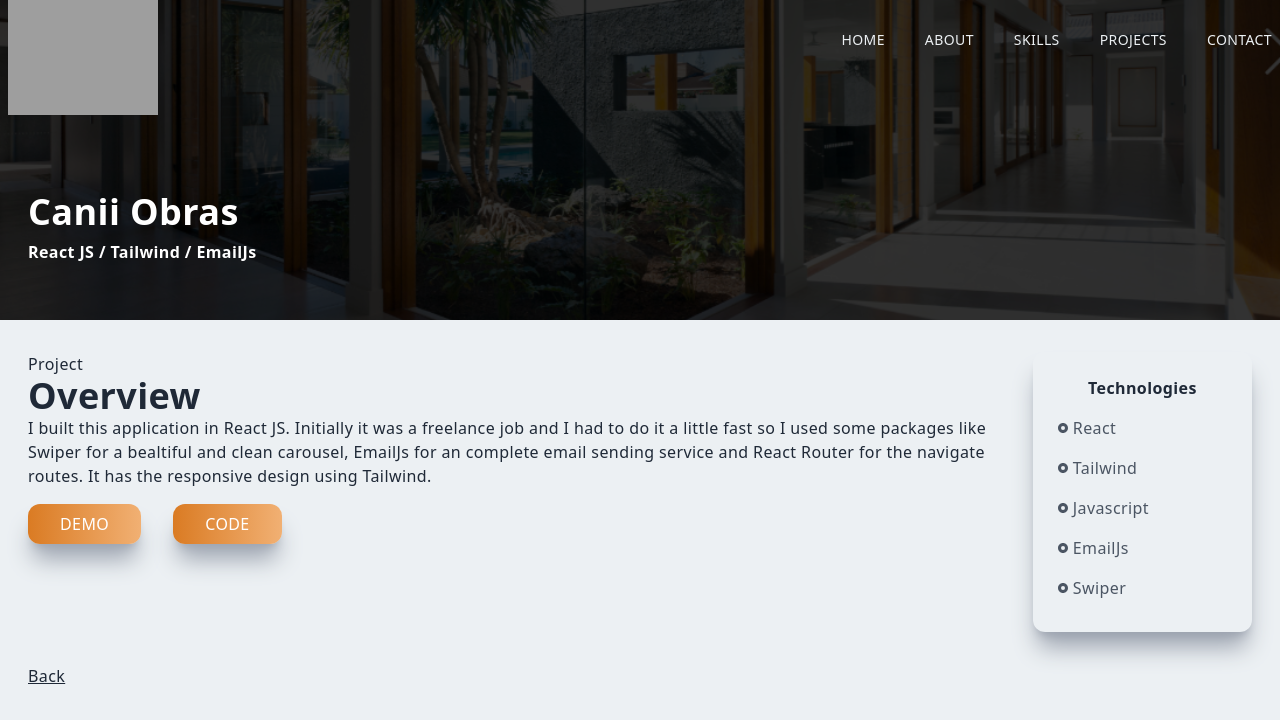
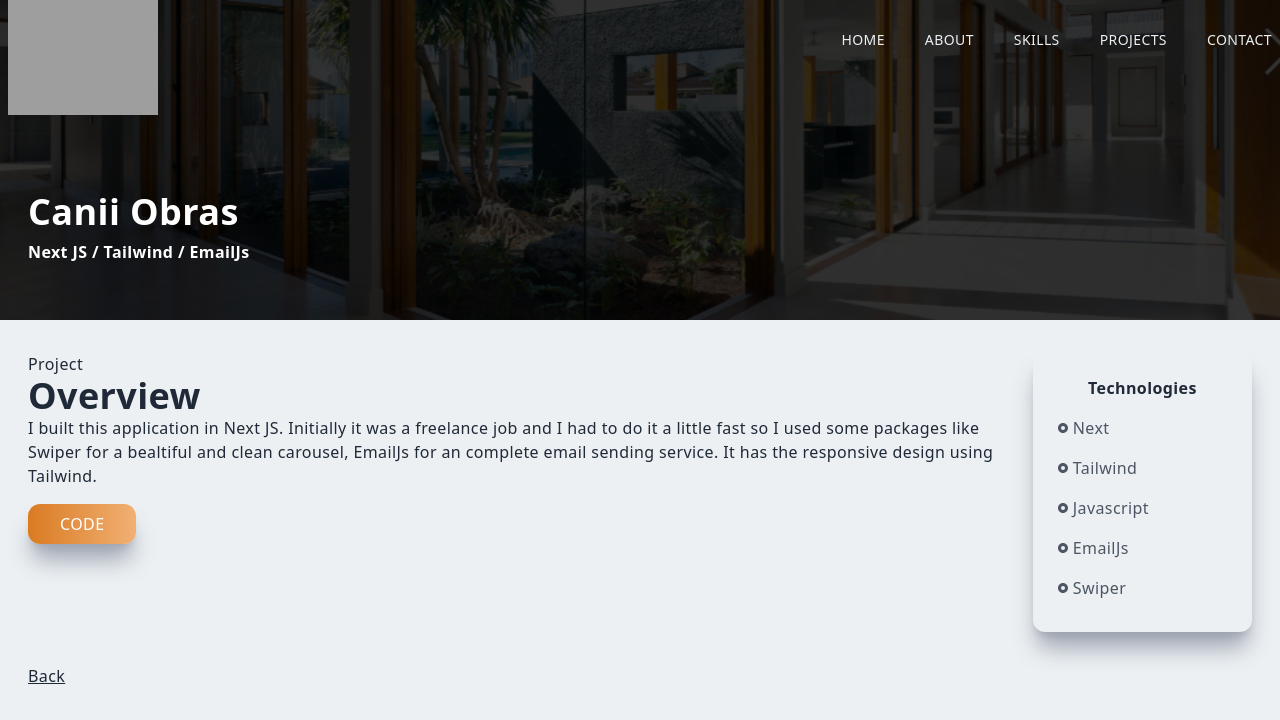
Before and after one commit to jmaz-dev/portifolio, a Next.js app: page /caniiobras in a window 1280 px wide. Shown: the top 720 px of the page. Built offline with nearby package versions, Linux system fonts and the light colour scheme; grey boxes are pictures that could not be loaded.

Commit message:
last changes

```diff
--- a/components/Navbar.jsx
+++ b/components/Navbar.jsx
@@ -62,7 +62,7 @@ const Navbar = () => {
         </Link>
         <ul style={{ color: `${linkColor}` }} className="hidden md:flex">
           <Link href="/#home">
-            <li className="ml-10 text-sm uppercase hover:border-b">home</li>
+            <li className="ml-10 text-sm uppercase hover:border-b">Home</li>
           </Link>{" "}
           <Link href="/#about">
             <li className="ml-10 text-sm uppercase hover:border-b">About</li>
--- a/components/ProjectItem.jsx
+++ b/components/ProjectItem.jsx
@@ -2,7 +2,7 @@ import React from "react";
 import Link from "next/link";
 import Image from "next/image";
 
-const ProjectItem = ({ title, backgroundImg, projectUrl }) => {
+const ProjectItem = ({ title, backgroundImg, projectUrl, tech }) => {
   return (
     <div>
       <div className="relative flex items-center justify-center h-auto w-full shadow-xl shadow-gray-400 rounded-xl p-4 group hover:bg-gradient-to-r from-[#da7b23] to-[#f1b073]">
@@ -15,7 +15,7 @@ const ProjectItem = ({ title, backgroundImg, projectUrl }) => {
           <h3 className="text-2xl text-white tracking-wider text-center">
             {title}
           </h3>
-          <p className="pb-4 pt-2 text-white text-center">React.js</p>
+          <p className="pb-4 pt-2 text-white text-center">{tech}</p>
           <Link href={projectUrl}>
             <p className="text-center p-4 rounded-lg bg-white text-gray-700 font-bold text-lg cursor-pointer">
               More Info
--- a/components/Projects.jsx
+++ b/components/Projects.jsx
@@ -7,7 +7,7 @@ import ProjectItem from "./ProjectItem";
 
 const Projects = () => {
   return (
-    <div  id="projects" className="w-full">
+    <div id="projects" className="w-full">
       <div className="max-w-[1240px] mx-auto px-2 py-16">
         <p className="text-xl tracking-widest uppercase text-[#f07d12]">
           Projects
@@ -18,21 +18,25 @@ const Projects = () => {
             title="Netflix"
             backgroundImg={netflixImg}
             projectUrl="/netflix"
+            tech={"React.js"}
           />
           <ProjectItem
             title="MiniBlog"
             backgroundImg={miniBlogImg}
             projectUrl="/miniblog"
+            tech={"React.js"}
           />
           <ProjectItem
             title="Secret Word"
             backgroundImg={secretWordImg}
             projectUrl="/secretword"
+            tech={"React.js"}
           />
           <ProjectItem
             title="Cani Obras"
             backgroundImg={caniObrasImg}
             projectUrl="/caniiobras"
+            tech={"Next.js"}
           />
         </div>
       </div>
--- a/pages/caniiobras.jsx
+++ b/pages/caniiobras.jsx
@@ -18,7 +18,7 @@ const netflix = () => {
         />
         <div className="absolute top-[70%] max-w-[1240px] w-full left-[50%] right-[50%] translate-x-[-50%] translate-y-[-50%] text-white z-10 p-2">
           <h2 className="py-2">Canii Obras</h2>
-          <h3>React JS / Tailwind / EmailJs</h3>
+          <h3>Next JS / Tailwind / EmailJs</h3>
         </div>
       </div>
       <div className="max-w-[1240px] mx-auto p-2 grid md:grid-cols-5 gap-8 pt-8">
@@ -27,13 +27,19 @@ const netflix = () => {
           <h2>Overview</h2>
           <p>
             {" "}
-            I built this application in React JS. Initially it was a freelance
+            I built this application in Next JS. Initially it was a freelance
             job and I had to do it a little fast so I used some packages like
-            Swiper for a bealtiful and clean carousel, EmailJs for an complete email
-            sending service and React Router for the navigate routes. It has the responsive design using Tailwind.
+            Swiper for a bealtiful and clean carousel, EmailJs for an complete
+            email sending service. It has the responsive design using Tailwind.
           </p>
-          <button className="px-8 py-2 mt-4 mr-8">Demo</button>
-          <button className="px-8 py-2 mt-4">Code</button>
+          <button className="px-8 py-2 mt-4 mr-8">
+            <a
+              href="https://github.com/JMAzer-dev/caniiobras-next"
+              target="_blank"
+            >
+              Code
+            </a>
+          </button>
         </div>
         <div className="col-span-4 md:col-span-1 shadow-xl shadow-gray-400 rounded-xl p-4">
           <div className="p-2">
@@ -41,7 +47,7 @@ const netflix = () => {
             <div className="grid grid-cols-3 md:grid-cols-1">
               <p className="text-gray-600 py-2 flex items-center">
                 <RiRadioButtonFill className="pr-1" />
-                React
+                Next
               </p>
               <p className="text-gray-600 py-2 flex items-center">
                 <RiRadioButtonFill className="pr-1" />
--- a/pages/miniblog.jsx
+++ b/pages/miniblog.jsx
@@ -30,17 +30,22 @@ const netflix = () => {
             I built this application in React JS and is posts database on
             Firebase. This app features user authentication with firebase as
             well as the firestore cloud storage database. This app is pulling
-            data from each user's individual posts. The only
-            authenticated users can create their own posts with their respective
-            username, hashtags, title and description. The posts will be pulled
-            from the database and displayed publicly to those who do not have a
-            Blog account. The Dashboard has the option of the user himself to
-            edit posts, delete or view . The useContext hook has been
-            implemented for the filter that allows only authenticated users to
-            create posts
+            data from each user's individual posts. The only authenticated users
+            can create their own posts with their respective username, hashtags,
+            title and description. The posts will be pulled from the database
+            and displayed publicly to those who do not have a Blog account. The
+            Dashboard has the option of the user himself to edit posts, delete
+            or view . The useContext hook has been implemented for the filter
+            that allows only authenticated users to create posts
           </p>
-          <button className="px-8 py-2 mt-4 mr-8">Demo</button>
-          <button className="px-8 py-2 mt-4">Code</button>
+          <button className="px-8 py-2 mt-4 mr-8">
+            <a
+              href="https://github.com/JMAzer-dev/miniblog-react"
+              target="_blank"
+            >
+              Code
+            </a>
+          </button>
         </div>
         <div className="col-span-4 md:col-span-1 shadow-xl shadow-gray-400 rounded-xl p-4">
           <div className="p-2">
--- a/pages/netflix.jsx
+++ b/pages/netflix.jsx
@@ -35,8 +35,14 @@ const netflix = () => {
             useContext hook is also being implemented for app-wide state
             management.
           </p>
-          <button className="px-8 py-2 mt-4 mr-8">Demo</button>
-          <button className="px-8 py-2 mt-4">Code</button>
+          <button className="px-8 py-2 mt-4 mr-8">
+            <a
+              href="https://github.com/JMAzer-dev/netflix-react"
+              target="_blank"
+            >
+              Code
+            </a>
+          </button>
         </div>
         <div className="col-span-4 md:col-span-1 shadow-xl shadow-gray-400 rounded-xl p-4">
           <div className="p-2">
@@ -65,9 +71,9 @@ const netflix = () => {
             </div>
           </div>
         </div>
-      <Link href='/#projects'>
-        <p className="underline cursor-pointer">Back</p>
-      </Link>
+        <Link href="/#projects">
+          <p className="underline cursor-pointer">Back</p>
+        </Link>
       </div>
     </div>
   );
--- a/pages/secretword.jsx
+++ b/pages/secretword.jsx
@@ -31,10 +31,17 @@ const netflix = () => {
             of programming logic was used to define a maximum number of
             attempts, letters already used and letters that were guessed from
             the word, game punctuation and finally the import of a database of
-            words in JSON. The useCallback hook was used to transform the JSON file data into two objects containing a word and a random category.
+            words in JSON. The useCallback hook was used to transform the JSON
+            file data into two objects containing a word and a random category.
           </p>
-          <button className="px-8 py-2 mt-4 mr-8">Demo</button>
-          <button className="px-8 py-2 mt-4">Code</button>
+          <button className="px-8 py-2 mt-4 mr-8">
+            <a
+              href="https://github.com/JMAzer-dev/secretword-react"
+              target="_blank"
+            >
+              Code
+            </a>
+          </button>
         </div>
         <div className="col-span-4 md:col-span-1 shadow-xl shadow-gray-400 rounded-xl p-4">
           <div className="p-2">
```
